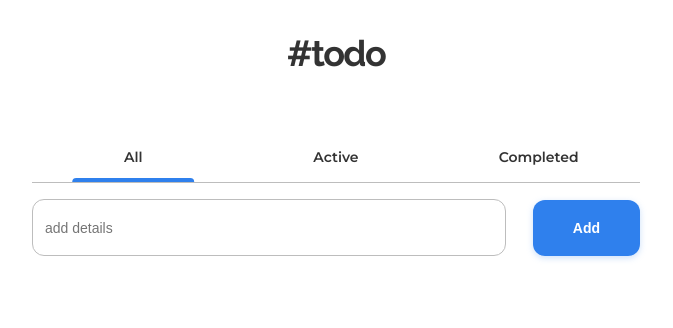
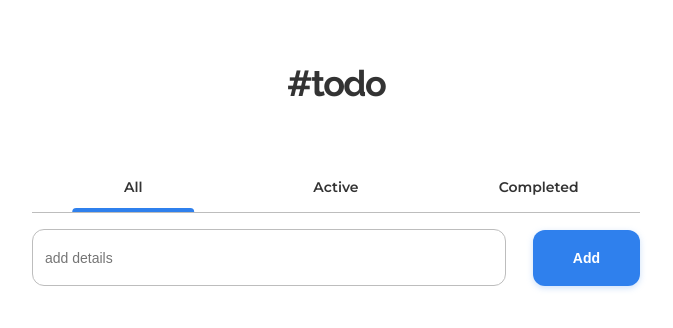
Before and after one commit to HoVanDi/todo_list, a React (Create React App) app: page / in a window 1280 px wide. Shown: the top 328 px of the page, without its empty margins (304-977 px from the left). Built offline with nearby package versions, Linux system fonts and the light colour scheme.

Commit message:
update reponssive

```diff
--- a/src/Todo.css
+++ b/src/Todo.css
@@ -6,6 +6,7 @@ a {
   text-decoration-line: none;
 }
 .container {
+  padding: 30px;
   position: relative;
   font-family: "Raleway", sans-serif;
   text-align: center;
```
